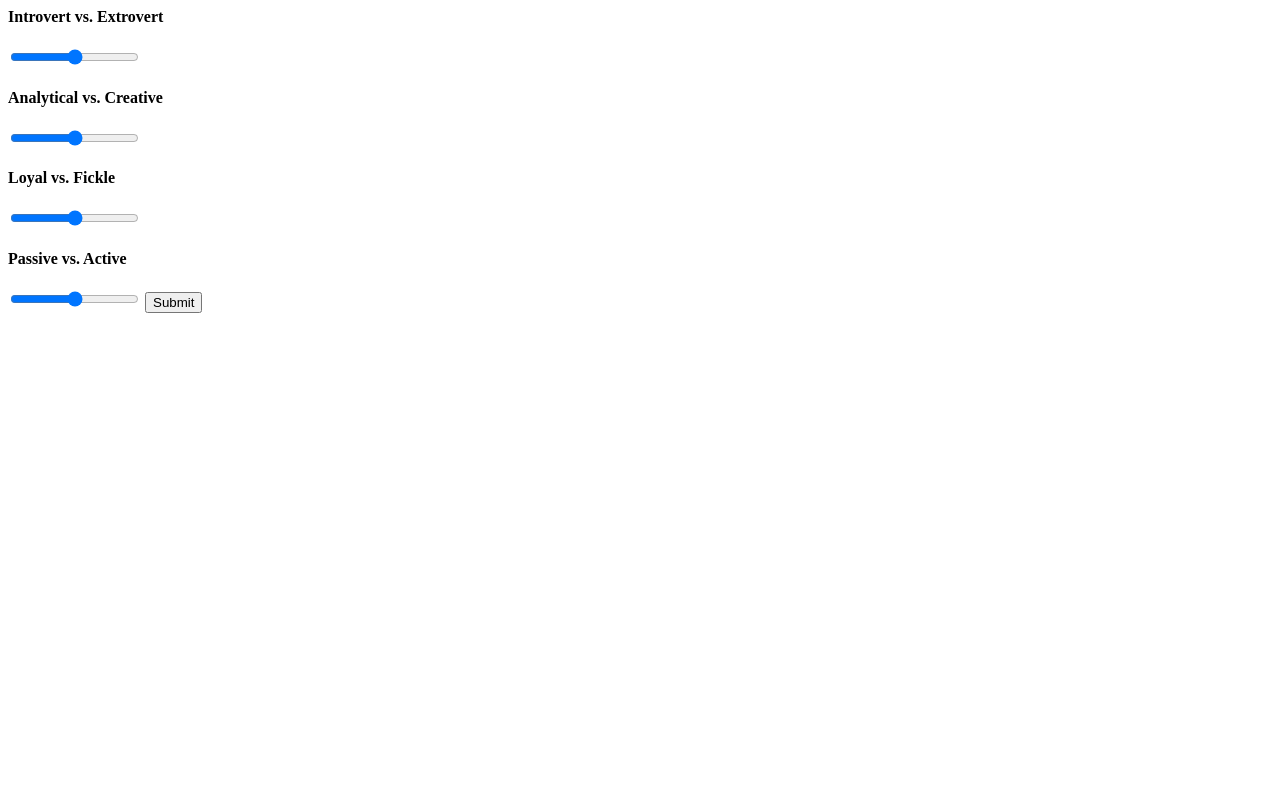
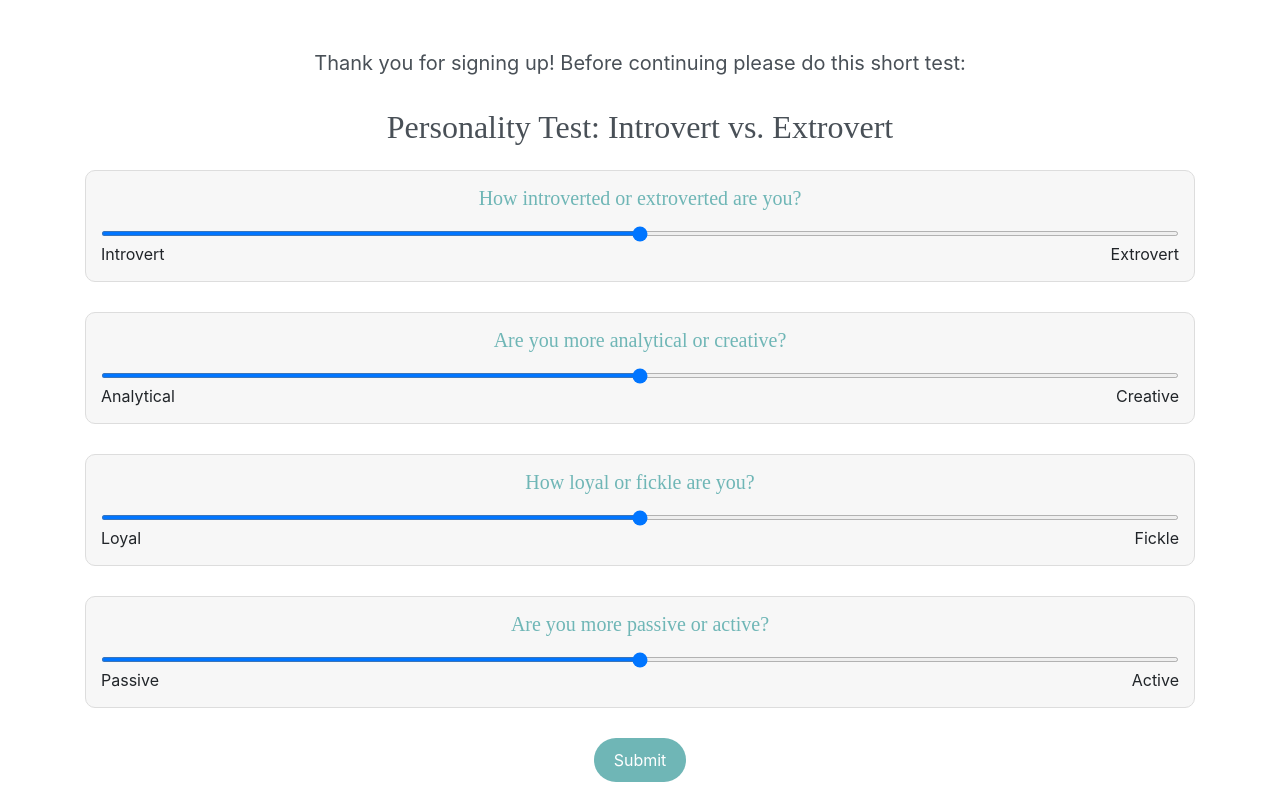
Before and after one commit to B0rislava/hello-kitty, a Flask app: template website/templates/survey.html in a window 1280 px wide. Run offline with Flask 3, Linux system fonts and the light colour scheme; the template is opened without the code that fills it, so the values that code supplies are empty; some libraries are stand-ins or nearby versions.

Commit message:
Update survey ui

```diff
--- a/website/templates/home.html
+++ b/website/templates/home.html
@@ -119,12 +119,12 @@
 
         sleepBar.style.width = percentage + "%";
 
-        if (hours <= 6) {
+        if (hours >= 1 && hours <= 3) {
             sleepBar.style.backgroundColor = "#dc3545";
-        } else if (hours < 10) {
+        } else if (hours >= 4 && hours <= 6) {
             sleepBar.style.backgroundColor = "#ffc107";
         } else {
-            sleepBar.style.backgroundColor = "#28a745";
+            sleepBar.style.backgroundColor = "#3fd160";
         }
 
         sleepText.innerText = `You slept ${hours} hours`;
--- a/website/templates/survey.html
+++ b/website/templates/survey.html
@@ -1,16 +1,131 @@
-<!-- survey.html -->
-<form method="POST">
-    <h4>Introvert vs. Extrovert</h4>
-    <input type="range" name="introvert" min="1" max="5" step="1" value="3">
+<!DOCTYPE html>
+<html lang="bg">
+<head>
+    <meta charset="UTF-8">
+    <meta name="viewport" content="width=device-width, initial-scale=1.0">
+    <title>Personality Test</title>
+    <link rel="stylesheet" href="https://stackpath.bootstrapcdn.com/bootstrap/4.5.2/css/bootstrap.min.css">
 
-    <h4>Analytical vs. Creative</h4>
-    <input type="range" name="analytical" min="1" max="5" step="1" value="3">
+    <style>
+        .form-range {
+            width: 100%;
+            height: 5px;
+            background-color: #ddd;
+            border-radius: 5px;
+            transition: background-color 0.2s ease;
+        }
 
-    <h4>Loyal vs. Fickle</h4>
-    <input type="range" name="loyal" min="1" max="5" step="1" value="3">
+        .form-range:focus {
+            background-color: #6fb6b6;
+        }
 
-    <h4>Passive vs. Active</h4>
-    <input type="range" name="passive" min="1" max="5" step="1" value="3">
+        .btn {
+            background-color: #6fb6b6;
+            border: none;
+            font-size: 16px;
+            transition: background-color 0.3s ease;
+        }
 
-    <button type="submit">Submit</button>
-</form>
+        .btn:hover {
+            background-color: #4da6a6;
+        }
+
+        h2 {
+            font-family: 'Lora', serif;
+            color: #495057;
+        }
+
+        h5 {
+            font-family: 'Lora', serif;
+            color: #6fb6b6;
+        }
+
+        .d-flex {
+            display: flex;
+            justify-content: space-between;
+        }
+
+        .intro-text {
+            font-size: 1.25rem;
+            color: #495057;
+            margin-bottom: 30px;
+            text-align: center;
+        }
+
+        .slider-container {
+            margin-bottom: 30px;
+            padding: 15px;
+            border: 1px solid #ddd;
+            border-radius: 10px;
+            background-color: #f7f7f7;
+        }
+
+        .slider-container h5 {
+            font-family: 'Lora', serif;
+            color: #6fb6b6;
+            text-align: center;
+        }
+
+        .slider-container .form-range {
+            height: 5px;
+        }
+    </style>
+</head>
+<body>
+
+<div class="container mt-5">
+    <div class="intro-text">
+        <p>Thank you for signing up! Before continuing please do this short test:</p>
+    </div>
+
+    <h2 class="text-center mb-4" style="font-family: 'Lora', serif; color: #495057;">Personality Test: Introvert vs. Extrovert</h2>
+
+    <form method="POST">
+        <div class="slider-container">
+            <h5>How introverted or extroverted are you?</h5>
+            <input type="range" name="introvert" min="1" max="5" step="1" value="3" class="form-range" id="introvert-range">
+            <div class="d-flex justify-content-between">
+                <span>Introvert</span>
+                <span>Extrovert</span>
+            </div>
+        </div>
+
+        <div class="slider-container">
+            <h5>Are you more analytical or creative?</h5>
+            <input type="range" name="analytical" min="1" max="5" step="1" value="3" class="form-range" id="analytical-range">
+            <div class="d-flex justify-content-between">
+                <span>Analytical</span>
+                <span>Creative</span>
+            </div>
+        </div>
+
+        <div class="slider-container">
+            <h5>How loyal or fickle are you?</h5>
+            <input type="range" name="loyal" min="1" max="5" step="1" value="3" class="form-range" id="loyal-range">
+            <div class="d-flex justify-content-between">
+                <span>Loyal</span>
+                <span>Fickle</span>
+            </div>
+        </div>
+
+        <div class="slider-container">
+            <h5>Are you more passive or active?</h5>
+            <input type="range" name="passive" min="1" max="5" step="1" value="3" class="form-range" id="passive-range">
+            <div class="d-flex justify-content-between">
+                <span>Passive</span>
+                <span>Active</span>
+            </div>
+        </div>
+
+        <div class="text-center">
+            <button type="submit" class="btn btn-primary" style="border-radius: 30px; padding: 10px 20px;">Submit</button>
+        </div>
+    </form>
+</div>
+
+<script src="https://code.jquery.com/jquery-3.5.1.slim.min.js"></script>
+<script src="https://cdn.jsdelivr.net/npm/@popperjs/core@2.5.2/dist/umd/popper.min.js"></script>
+<script src="https://stackpath.bootstrapcdn.com/bootstrap/4.5.2/js/bootstrap.min.js"></script>
+
+</body>
+</html>
```
